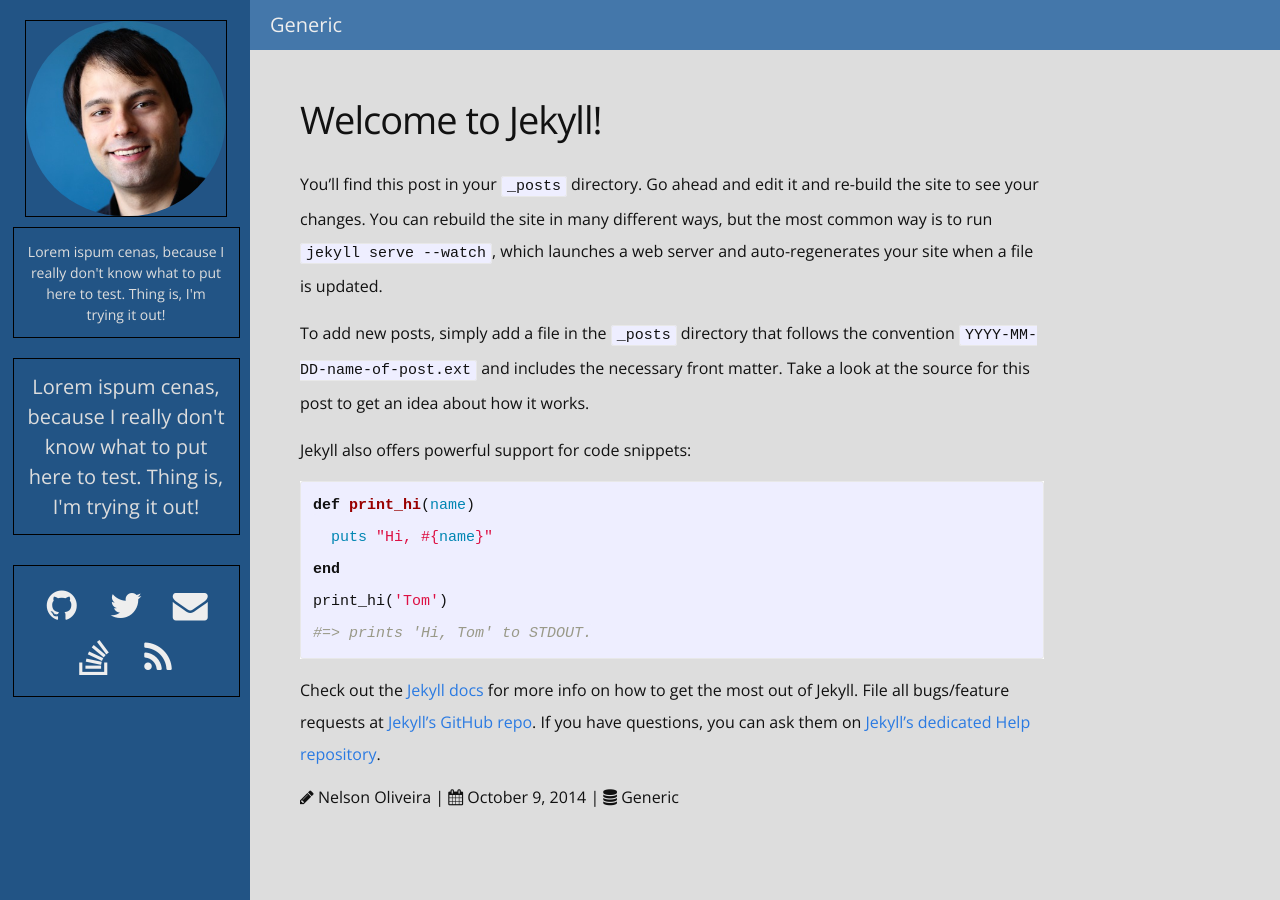
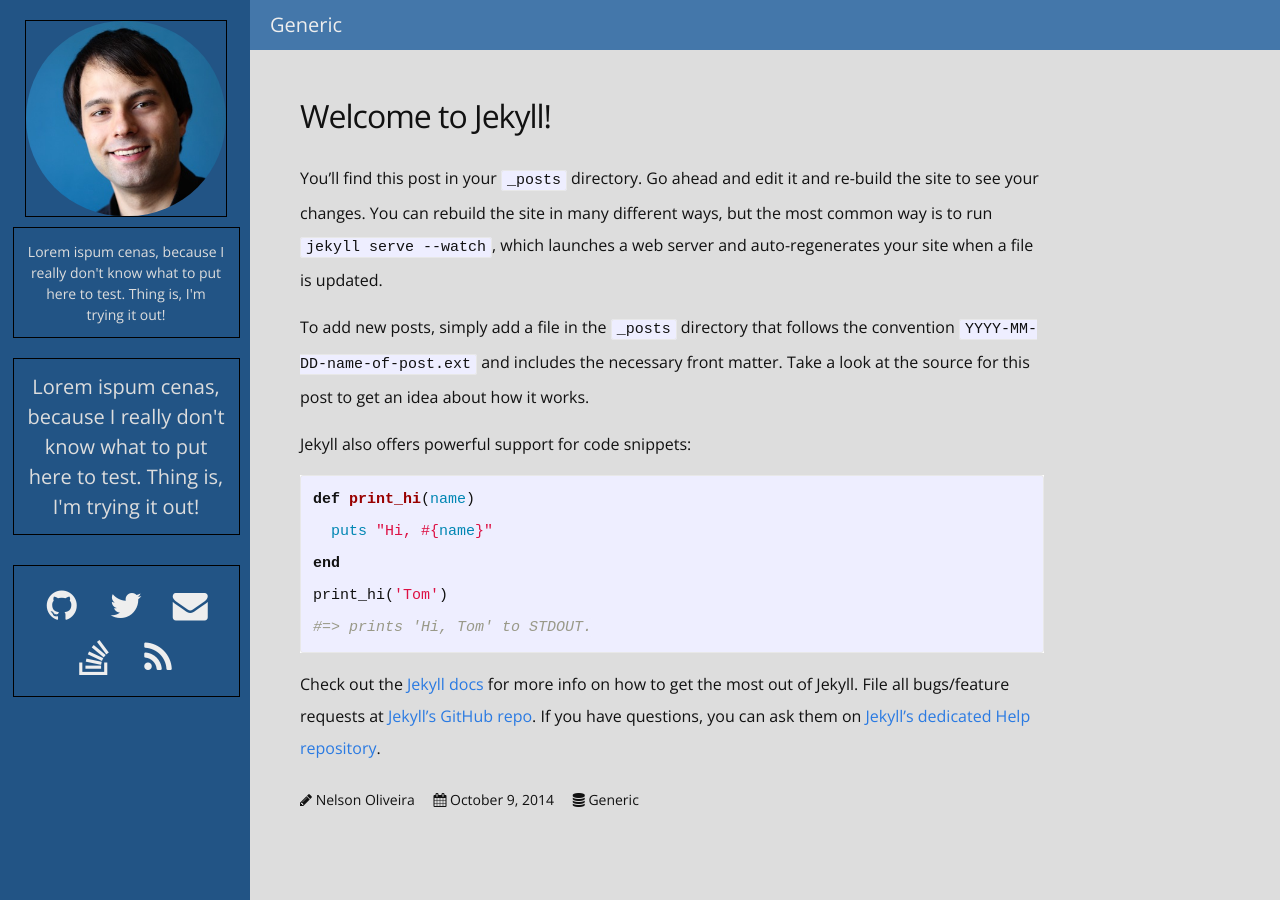
Before and after one commit to Nelspike/Nelspike.github.io, a Jekyll site: the page built from _posts/2014-10-09-welcome-to-jekyll.markdown, in a window 1280 px wide. Built offline with Jekyll 4.4.1, drawn with Linux system fonts in a browser that asks for light colours; nearby versions of some CDN libraries.

Commit message:
Minor style changes.

```diff
--- a/_layouts/post.html
+++ b/_layouts/post.html
@@ -17,15 +17,13 @@
       <i class="fa fa-pencil"></i>
       Nelson Oliveira
     </div>
-    |
     <div class="post-date">
       <i class="fa fa-calendar"></i>
       {{ page.date | date: "%B %-d, %Y" }}
     </div>
-    |
     <div class="post-category">
       <i class="fa fa-database"></i>
-      {{ page.categories | join: "|" }}
+      {{ page.categories | join: "|" | capitalize }}
     </div>
   </div>
 </div>
--- a/_sass/_default_layout.scss
+++ b/_sass/_default_layout.scss
@@ -238,8 +238,8 @@
         width: 75%;
         padding-bottom: 15px;
         text-align: justify;
-        line-height: 25px;
-        font-size: 18px;
+        line-height: 2em;
+        font-size: 16px;
         border-bottom: 1px solid #ccc;
 
         @media screen and (max-width: $high-resolution-device) {
@@ -271,7 +271,7 @@
     margin-bottom: 30px;
 
     h1 {
-      font-size: 38px;
+      font-size: 32px;
       font-weight: 400;
       letter-spacing: -1px;
       line-height: 1;
@@ -284,6 +284,8 @@
   }
 
   .post-meta {
+    margin-top: 25px;
+    font-size: 14px;
 
     .post-author {
       display: inline-block;
@@ -291,10 +293,12 @@
 
     .post-date {
       display: inline-block;
+      margin-left: 15px;
     }
 
     .post-category {
       display: inline-block;
+      margin-left: 15px;
     }
   }
 }
```
